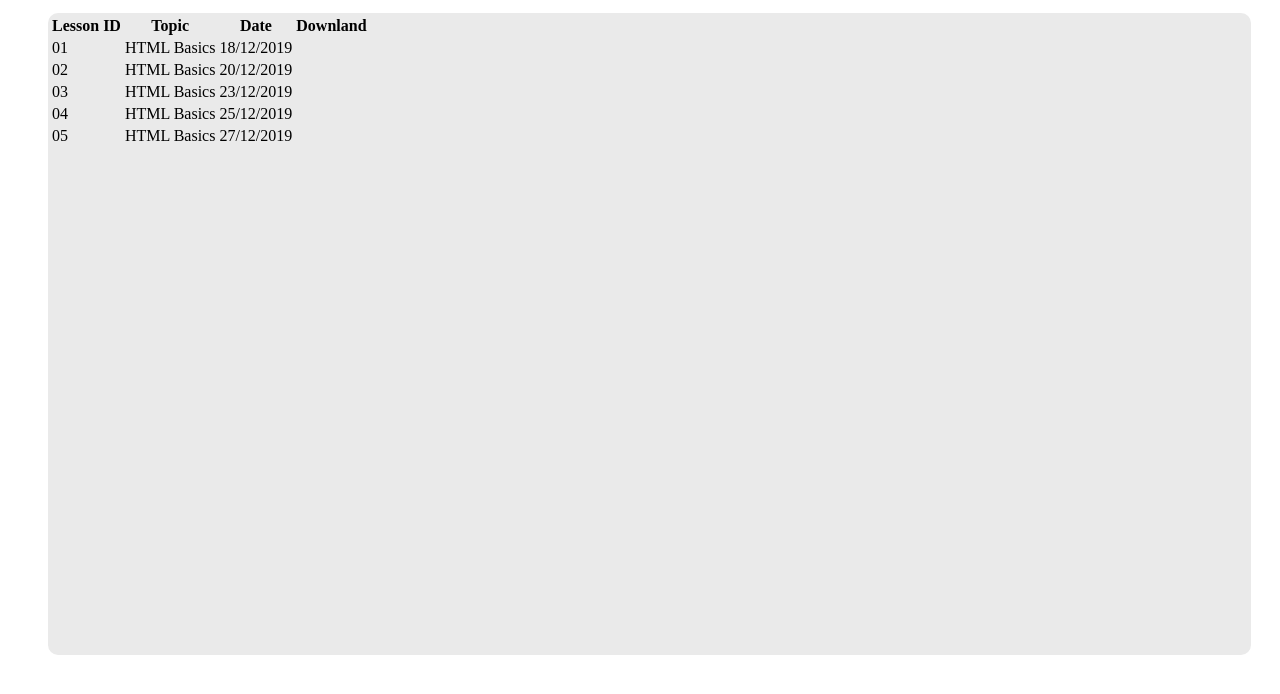
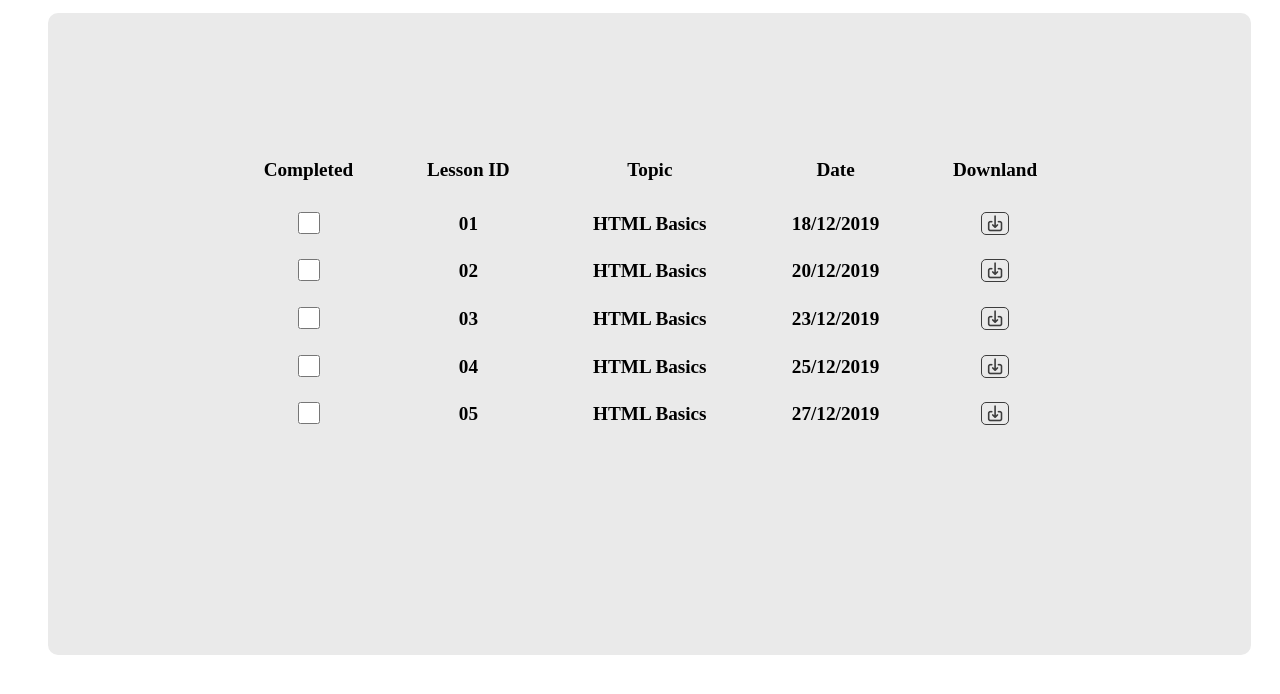
Before and after one commit to yuriikhomych23/logos_homework_5, a plain HTML site: page lesson.html in a window 1280 px wide. Shown: the part 46-740 px from the top of the page. Drawn offline with nearby package versions, Linux system fonts and the light colour scheme.

Commit message:
Sample code

```diff
--- a/css/lesson.css
+++ b/css/lesson.css
@@ -23,3 +23,64 @@ header nav .navigation a:hover{
     background-color: #EAEAEA;
     margin: auto 40px;
 }
+
+main{
+    width: 1200px;
+    height: 550px;
+    margin: 0 auto;
+    display: flex;
+    justify-content: center;
+    align-items: center;
+}
+
+table {
+    width: 850px;
+    height: 300px;
+    text-align: center;
+    font-weight: normal;
+    color: rgb(0, 0, 0);
+}
+
+thead {
+    font-size: 1.2rem;
+    font-weight: 900;
+    border: 1px solid #000;
+    width: 100px;
+    height: 58px;
+}
+
+tbody {
+    font-size: 1.2rem;
+    font-weight: 900;
+    border: 1px solid #000;
+    width: 100px;
+    height: 58px;
+}
+
+.menu th:hover {
+    background-color: white;
+    transition: all 0.2s;
+    border: 1px solid transparent;
+    border-radius: 10px;
+}
+
+tbody a{
+    width: 25px;
+    height: 25px;
+    border: 1px solid ;
+    border-radius: 5px;
+    text-decoration: none;
+    color: #3D3D3D;
+    display: flex;
+    justify-content: center;
+    align-items: center;
+}
+
+.icon {
+    display: inline;
+}
+
+.checkbox {
+    width: 22px;
+    height: 22px;
+}
--- a/lesson.html
+++ b/lesson.html
@@ -7,6 +7,8 @@
 	<meta http-equiv="X-UA-Compatible" content="ie=edge">
 	<title>Document</title>
 	<link rel="stylesheet" href="css/lesson.css">
+	<link rel="stylesheet" href="https://unicons.iconscout.com/release/v2.0.1/css/unicons.css">
+
 </head>
 
 <body>
@@ -26,9 +28,11 @@
 		</nav>
 	</header>
 	<div class="container">
+		<main>
 			<table>
 				<thead>
-				<tr class="headerTableRow">
+					<tr class="menu">
+						<th>Completed</th>
 						<th>Lesson ID</th>
 						<th>Topic</th>
 						<th>Date</th>
@@ -37,41 +41,64 @@
 				</thead>
 				<tbody>
 					<tr class="firstTableRow">
+						<td><input type="checkbox" class="checkbox"></td>
 						<td>01</td>
 						<td>HTML Basics</td>
 						<td>18/12/2019</td>
-					<td></td>
+						<td><a href="*" class="icon">
+								<i class='uil uil-download-alt'></i>
+							</a>
+						</td>
 					</tr>
 
 					<tr class="secondTableRow">
+						<td><input type="checkbox" class="checkbox"></td>
 						<td>02</td>
 						<td>HTML Basics</td>
 						<td>20/12/2019</td>
-					<td></td>
+						<td><a href="*" class="icon">
+								<i class='uil uil-download-alt'></i>
+							</a>
+						</td>
 					</tr>
 
 					<tr class="thirdTableRow">
+						<td><input type="checkbox" class="checkbox"></td>
 						<td>03</td>
 						<td>HTML Basics</td>
 						<td>23/12/2019</td>
-					<td></td>
+						<td><a href="*" class="icon">
+								<i class='uil uil-download-alt'></i>
+							</a>
+						</td>
 					</tr>
 
 					<tr class="fourthTableRow">
+						<td><input type="checkbox" class="checkbox"></td>
 						<td>04</td>
 						<td>HTML Basics</td>
 						<td>25/12/2019</td>
-					<td></td>
+						<td><a href="*" class="icon">
+								<i class='uil uil-download-alt'></i>
+							</a>
+						</td>
 					</tr>
 
 					<tr class="fifthTableRow">
+						<td><input type="checkbox" class="checkbox">
+							<label for="checkbox"></label>
+						</td>
 						<td>05</td>
 						<td>HTML Basics</td>
 						<td>27/12/2019</td>
-					<td></td>
+						<td><a href="*" class="icon">
+								<i class='uil uil-download-alt'></i>
+							</a>
+						</td>
 					</tr>
 				</tbody>
 			</table>
+		</main>
 
 	</div>
 
```
Also changed, not shown: css/index.css (+22 -1 lines), team.html (+5 -5 lines), css/team.css (line endings or trailing spaces). Lines whose indentation alone changed are shown as unchanged.
